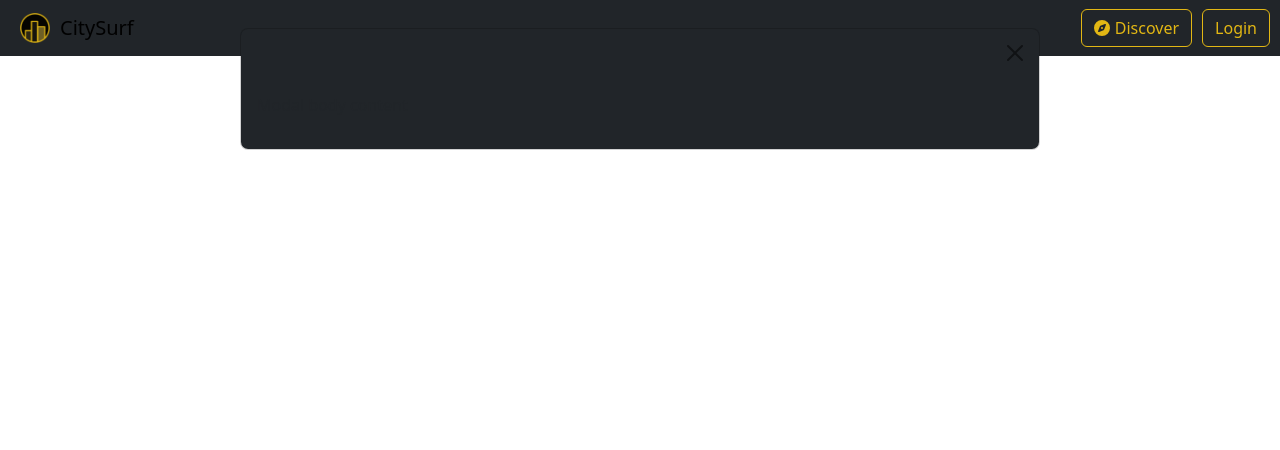
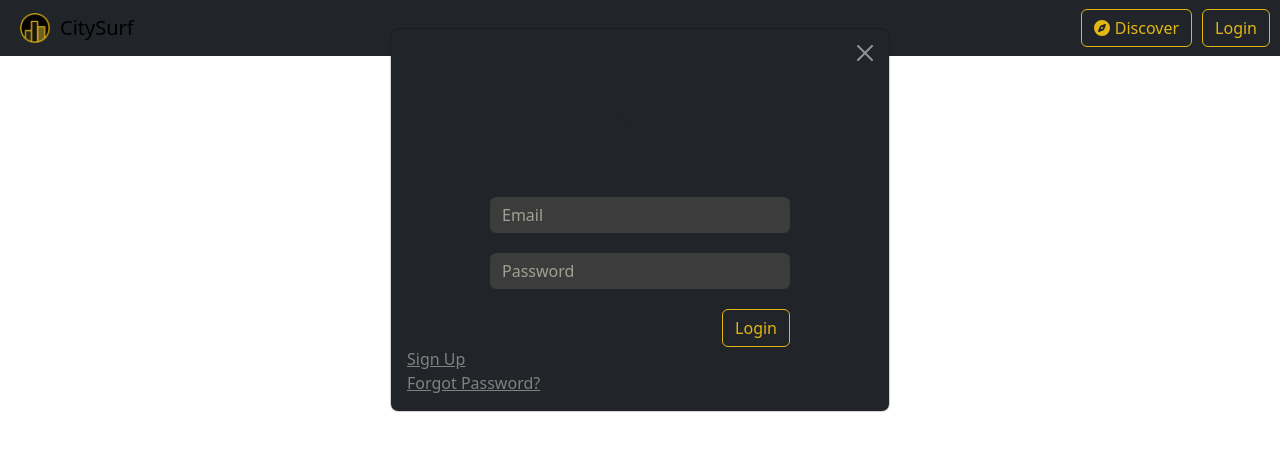
Before and after one commit to scottwmaxwell/CitySurf, a React (Create React App) app in the folder react-app/: page /discover in a window 1280 px wide. Both pictures are taken after a click on the link "Login". Shown: the top 450 px of the page. Built offline with nearby package versions, Linux system fonts and the light colour scheme.

Commit message:
Completed styling of login form

```diff
--- /dev/null
+++ b/react-app/src/components/Login/Login.css
@@ -0,0 +1,39 @@
+input{
+    margin-top:10px;
+    color:rgb(202, 202, 202) !important;
+    background-color:rgb(60, 60, 60) !important;
+    border:none !important;
+    text-decoration: none;
+    max-width:300px;
+}
+
+input::placeholder{
+    color:#a2a095 !important;
+}
+
+input:focus, input:focus{
+    outline: none !important;
+    box-shadow: none !important;
+    -webkit-box-shadow: none !important;
+    border:none;
+}
+
+.login-btn{
+    margin-top:20px;
+}
+
+.sign-up{
+    color:rgb(130, 128, 128) !important;
+}
+
+.input-form{
+    margin-top:20px;
+}
+
+.input-box{
+    max-width: 300px;
+    width: 100%;
+    margin: 0 auto;
+    display: flex;
+    flex-direction: column;
+}
--- /dev/null
+++ b/react-app/src/components/Login/Login.tsx
@@ -0,0 +1,43 @@
+import "./Login.css"
+
+function Login({setPassReset, setLogin}: any){
+
+    const handleSignUp = ()=>{
+        setPassReset(true);
+        setLogin(false);
+    }
+
+    //d-flex justify-content-center
+    return(<div>
+
+        <div className="d-flex justify-content-center">
+            <h1 className="">View Your<br />Cities.</h1>
+        </div>
+
+        <form className="form">
+
+            <div className="input-box">
+                <div className="form-group d-flex justify-content-center">
+                    <input className="form-control" type="email" id="email" placeholder="Email"></input>
+                </div>
+
+                <div className="form-group d-flex justify-content-center">
+                    <input className="form-control input-form" type="password" id="password" placeholder="Password"></input>
+                </div>
+
+                <div className="form-group d-flex justify-content-end">
+                    <button type="submit" className="btn btn-outline-custom login-btn">Login</button>
+                </div>
+            </div>
+
+            <div className="form-group d-flex justify-content-left">
+                <a className="sign-up" href="#" onClick={handleSignUp}>Sign Up</a>
+            </div>
+            <div className="form-group d-flex justify-content-left">
+                <a className="sign-up" href="#" onClick={handleSignUp}>Forgot Password?</a>
+            </div>
+        </form>
+    </div>)
+}
+
+export default Login;
--- a/react-app/src/components/Modal/Modal.tsx
+++ b/react-app/src/components/Modal/Modal.tsx
@@ -1,6 +1,12 @@
 import "./Modal.css"
+import { useState } from 'react';
+import Login from '../Login/Login';
 
-function modal({setModalOpen}: any){
+function Modal({setModalOpen}: any){
+
+    const [login, setLogin] = useState(true);
+    const [passReset, setPassReset] = useState(false);
+    // const [comMetrics, setComMetrics] = useState(false);
 
     const handleClose = ()=>{
         setModalOpen(false);
@@ -8,15 +14,15 @@ function modal({setModalOpen}: any){
 
     return(
         <div className="modal-container">
-            <div className="modal modal-open modal-lg show d-block" tabIndex={-1}>
+            <div className="modal modal-open show d-block" tabIndex={-1}>
                 <div className="modal-dialog">
                     <div className="modal-content">
                         <div className="modal-header">
-                            <button type="button" className="btn-close" onClick={handleClose}>
+                            <button type="button" className="btn-close btn-close-white" onClick={handleClose}>
                             </button>
                         </div>
                         <div className="modal-body">
-                            <p>Modal body content</p>
+                           {login && <Login setPassReset={setPassReset} setLogin={setLogin}/>}
                         </div>
                     </div>
                 </div>
@@ -25,4 +31,4 @@ function modal({setModalOpen}: any){
     )
 }
 
-export default modal;
+export default Modal;
```
Also changed, not shown: react-app/src/components/Footer/Footer.tsx (added, +9 -0 lines), react-app/src/components/Footer/Footer.css (added), react-app/src/components/Modal/Modal.css (line endings or trailing spaces).
